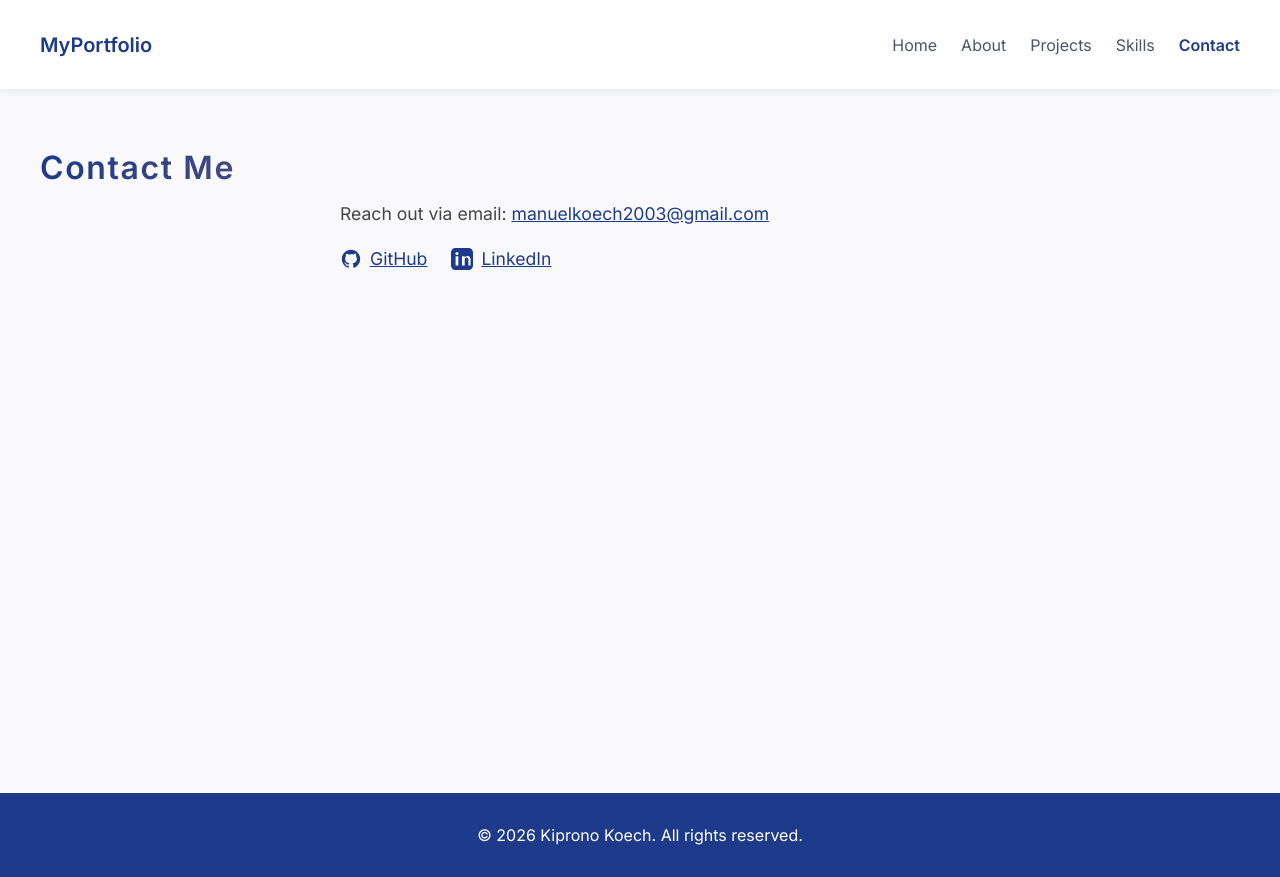
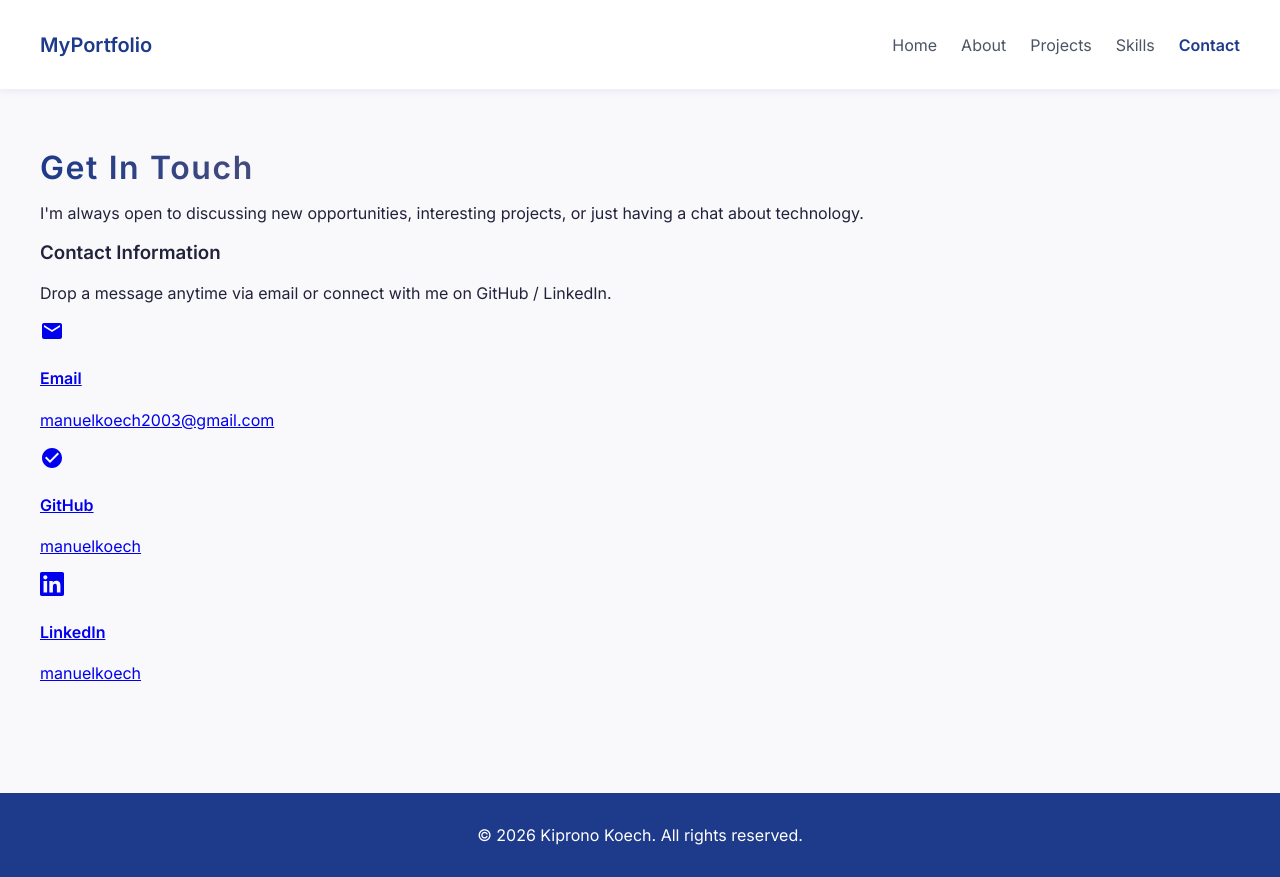
Before and after one commit to DevKoech/portfolio, a React app in the folder my-portfolio/: page /contact in a window 1280 px wide. Built offline with nearby package versions, Linux system fonts and the light colour scheme; the HTML template or start-up script is replaced by a standard one.

Commit message:
Update Contact.jsx

```diff
--- a/my-portfolio/src/pages/Contact.jsx
+++ b/my-portfolio/src/pages/Contact.jsx
@@ -1,39 +1,75 @@
 import React from 'react';
 
 const Contact = () => {
+  const contactMethods = [
+    {
+      icon: (
+        <svg width="24" height="24" fill="currentColor" viewBox="0 0 24 24" aria-hidden="true">
+          <path d="M20 4H4c-1.1 0-1.99.9-1.99 2L2 18c0 1.1.9 2 2 2h16c1.1 0 2-.9 2-2V6c0-1.1-.9-2-2-2zm0 4l-8 5-8-5V6l8 5 8-5v2z"/>
+        </svg>
+      ),
+      title: 'Email',
+      value: 'manuelkoech2003@gmail.com',
+      link: 'mailto:manuelkoech2003@gmail.com'
+    },
+    {
+      icon: (
+        <svg width="24" height="24" fill="currentColor" viewBox="0 0 24 24" aria-hidden="true">
+          <path d="M12 2C6.48 2 2 6.48 2 12s4.48 10 10 10 10-4.48 10-10S17.52 2 12 2zm-2 15l-5-5 1.41-1.41L10 14.17l7.59-7.59L19 8l-9 9z"/>
+        </svg>
+      ),
+      title: 'GitHub',
+      value: 'manuelkoech',
+      link: 'https://github.com/manuelkoech'
+    },
+    {
+      icon: (
+        <svg width="24" height="24" fill="currentColor" viewBox="0 0 24 24" aria-hidden="true">
+          <path d="M20.447 20.452h-3.554v-5.569c0-1.328-.027-3.037-1.852-3.037-1.853 0-2.136 1.445-2.136 2.939v5.667H9.351V9h3.414v1.561h.046c.477-.9 1.637-1.85 3.37-1.85 3.601 0 4.267 2.37 4.267 5.455v6.286zM5.337 7.433c-1.144 0-2.063-.926-2.063-2.065 0-1.138.92-2.063 2.063-2.063 1.14 0 2.064.925 2.064 2.063 0 1.139-.925 2.065-2.064 2.065zm1.782 13.019H3.555V9h3.564v11.452zM22.225 0H1.771C.792 0 0 .774 0 1.729v20.542C0 23.227.792 24 1.771 24h20.451C23.2 24 24 23.227 24 22.271V1.729C24 .774 23.2 0 22.222 0h.003z"/>
+        </svg>
+      ),
+      title: 'LinkedIn',
+      value: 'manuelkoech',
+      link: 'https://linkedin.com/in/manuelkoech'
+    }
+  ];
  return (
-    <section className="animate-fade-in-up">
-      <h2 className="section-title gradient-text">Contact Me</h2>
-      <p className="contact-text">
-        Reach out via email: <a href="mailto:manuelkoech2003@gmail.com" className="contact-link">manuelkoech2003@gmail.com</a>
+    <section className="contact-section">
+      <div className="contact-header">
+        <h2 className="section-title gradient-text">Get In Touch</h2>
+        <p className="contact-intro">
+          I'm always open to discussing new opportunities, interesting projects, or just having a chat about technology.
         </p>
-      <div className="contact-text" style={{ marginTop: '1.5rem', display: 'flex', alignItems: 'center', gap: '1.5rem' }}>
+      </div>
+
+      <div className="contact-content">
+        <div className="contact-info-section">
+          <div className="contact-card">
+            <h3 className="contact-card-title">Contact Information</h3>
+            <p className="contact-card-copy">
+              Drop a message anytime via email or connect with me on GitHub / LinkedIn.
+            </p>
+            <div className="contact-methods">
+              {contactMethods.map((method, index) => (
                 <a
-          href="https://github.com/manuelkoech"
-          className="contact-link"
+                  key={index}
+                  href={method.link}
+                  className="contact-method"
                   target="_blank"
                   rel="noopener noreferrer"
-          style={{ display: 'flex', alignItems: 'center', gap: '0.5rem' }}
                 >
-          {/* GitHub SVG Icon */}
-          <svg width="22" height="22" fill="currentColor" viewBox="0 0 24 24" aria-hidden="true">
-            <path d="M12 2C6.477 2 2 6.484 2 12.021c0 4.428 2.865 8.184 6.839 9.504.5.092.682-.217.682-.482 0-.237-.009-.868-.014-1.703-2.782.605-3.369-1.342-3.369-1.342-.454-1.154-1.11-1.462-1.11-1.462-.908-.62.069-.608.069-.608 1.004.07 1.532 1.032 1.532 1.032.892 1.53 2.341 1.088 2.91.832.092-.647.35-1.088.636-1.339-2.22-.253-4.555-1.113-4.555-4.951 0-1.093.39-1.988 1.029-2.688-.103-.253-.446-1.272.098-2.65 0 0 .84-.27 2.75 1.025A9.564 9.564 0 0 1 12 6.844c.85.004 1.705.115 2.504.337 1.909-1.295 2.748-1.025 2.748-1.025.546 1.378.202 2.397.1 2.65.64.7 1.028 1.595 1.028 2.688 0 3.847-2.338 4.695-4.566 4.944.359.309.678.919.678 1.852 0 1.336-.012 2.417-.012 2.747 0 .267.18.579.688.481C19.138 20.2 22 16.447 22 12.021 22 6.484 17.523 2 12 2z"/>
-          </svg>
-          GitHub
+                  <div className="contact-method-icon">
+                    {method.icon}
+                  </div>
+                  <div className="contact-method-content">
+                    <h4 className="contact-method-title">{method.title}</h4>
+                    <p className="contact-method-value">{method.value}</p>
+                  </div>
                 </a>
-        <a
-          href="https://linkedin.com/in/manuelkoech"
-          className="contact-link"
-          target="_blank"
-          rel="noopener noreferrer"
-          style={{ display: 'flex', alignItems: 'center', gap: '0.5rem' }}
-        >
-          {/* LinkedIn SVG Icon */}
-          <svg width="22" height="22" fill="currentColor" viewBox="0 0 24 24" aria-hidden="true">
-            <path d="M19 0h-14c-2.761 0-5 2.239-5 5v14c0 2.761 2.239 5 5 5h14c2.762 0 5-2.239 5-5v-14c0-2.761-2.238-5-5-5zm-11 19h-3v-10h3v10zm-1.5-11.268c-.966 0-1.75-.784-1.75-1.75s.784-1.75 1.75-1.75 1.75.784 1.75 1.75-.784 1.75-1.75 1.75zm15.5 11.268h-3v-5.604c0-1.337-.025-3.063-1.868-3.063-1.868 0-2.154 1.459-2.154 2.967v5.7h-3v-10h2.881v1.367h.041c.401-.761 1.381-1.563 2.844-1.563 3.042 0 3.604 2.003 3.604 4.605v5.591z"/>
-          </svg>
-          LinkedIn
-        </a>
+              ))}
+            </div>
+          </div>
+        </div>
       </div>
     </section>
   );
```
Lines whose indentation alone changed are shown as unchanged.
